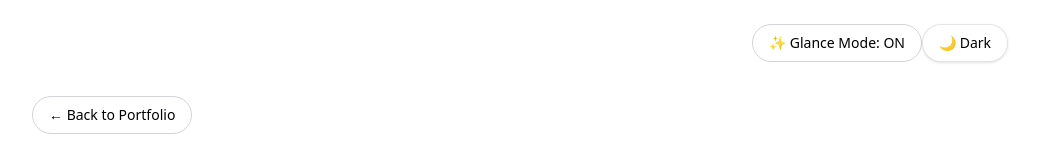
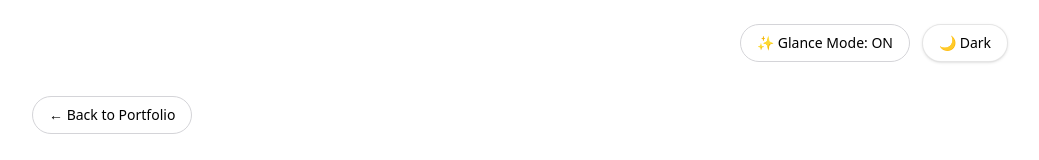
Before and after one commit to frankoadeleye/frank-adeleye, a Next.js app: page /case-study/everafter in a window 1280 px wide. Shown: the top 160 px of the page, without its empty margins (184-1223 px from the left). Built offline with nearby package versions, Linux system fonts and the light colour scheme.

Commit message:
cleanup: spaced nvabar buttons

```diff
--- a/app/case-study/everafter/page.tsx
+++ b/app/case-study/everafter/page.tsx
@@ -6,7 +6,7 @@ import Highlight from "@/components/Highlight";
 export default function EverAfterCaseStudyPage() {
   return (
     <main className="min-h-screen bg-white text-black dark:bg-black dark:text-white">
-      <div className="fixed right-6 top-6 z-50 lg:right-[calc((100vw-72rem)/2+1.5rem)]">
+      <div className="fixed flex gap-3 right-6 top-6 z-50 lg:right-[calc((100vw-72rem)/2+1.5rem)]">
         <GlanceModeToggle />
         <ThemeToggle />
       </div>
--- a/app/story/page.tsx
+++ b/app/story/page.tsx
@@ -7,7 +7,7 @@ import Highlight from "@/components/Highlight";
 export default function StoryPage() {
   return (
     <main className="min-h-screen bg-white text-black dark:bg-black dark:text-white">
-      <div className="fixed right-6 top-6 z-50 lg:right-[calc((100vw-72rem)/2+1.5rem)]">
+      <div className="fixed flex gap-3 right-6 top-6 z-50 lg:right-[calc((100vw-72rem)/2+1.5rem)]">
         <GlanceModeToggle />
         <ThemeToggle />
       </div>
```
